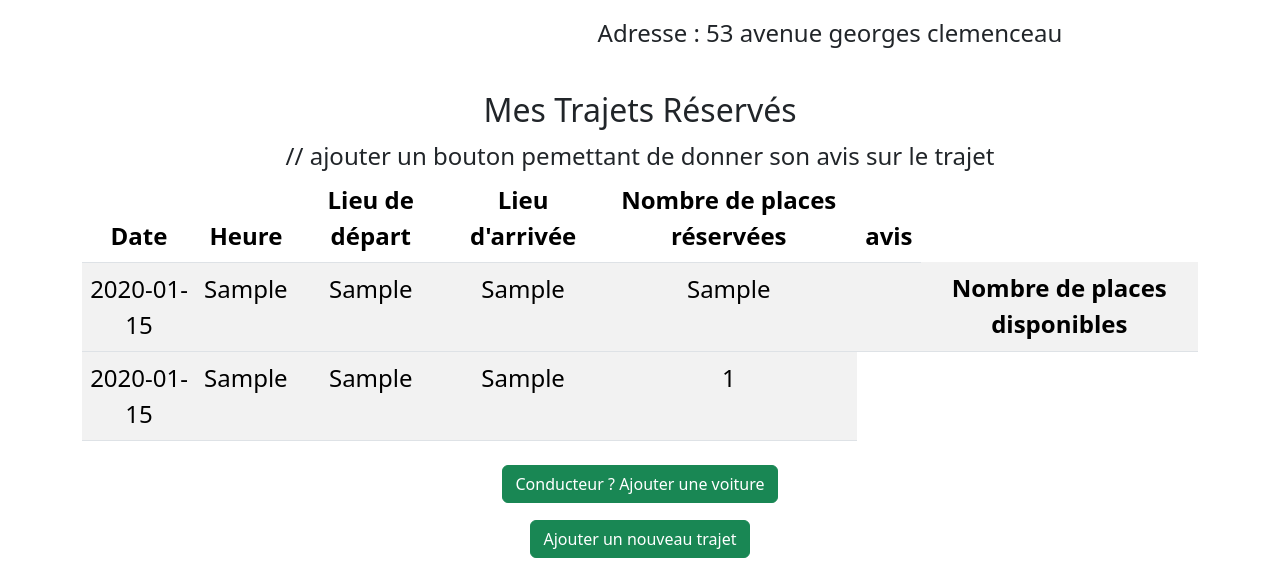
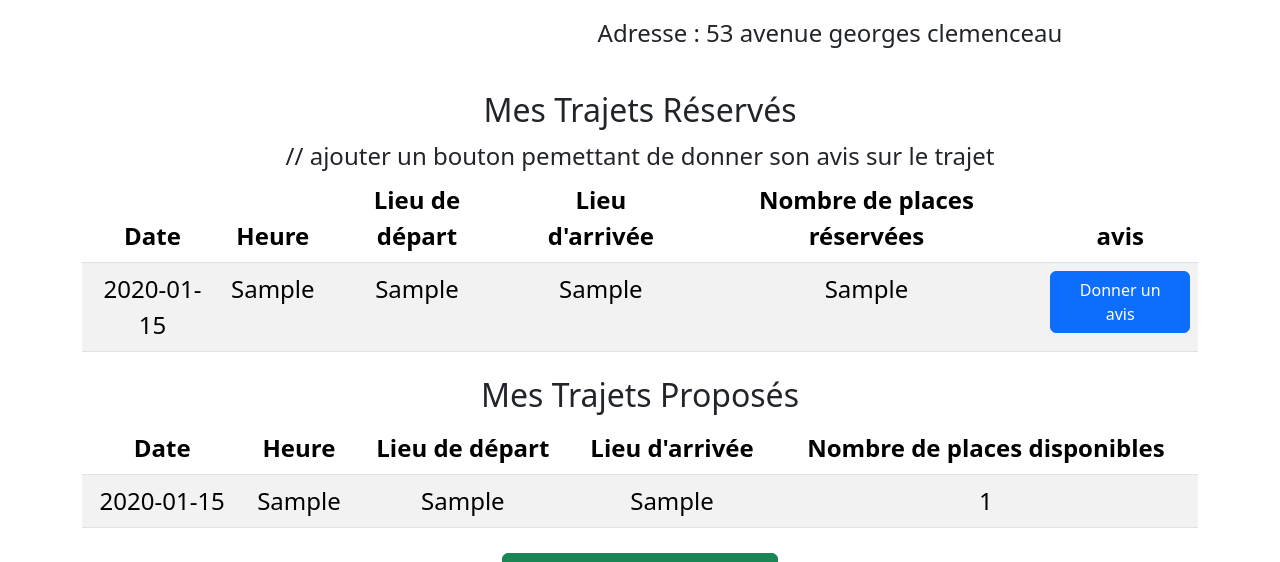
Before and after one commit to TelieP/ECF-EcoRide, a PHP site: page /profil.php in a window 1280 px wide; the page is wider, and only the part inside the window is pictured. Shown: the part 297-859 px from the top of that part. Run offline with PHP 8.4, Linux system fonts and the light colour scheme; a user stored in the database is signed in; tables that the repository leaves empty or names only in its code hold one stand-in row (values such as "Sample post"); data that the repository does not hold is empty; some libraries are stand-ins or nearby versions.

Commit message:
ajout du lien pour rediger un avis dans la page profil.php

```diff
--- a/profil.php
+++ b/profil.php
@@ -71,8 +71,8 @@ include('includes/header.php');
                     echo "<td>" . htmlspecialchars($reservation['lieu_depart']) . "</td>";
                     echo "<td>" . htmlspecialchars($reservation['lieu_arrivee']) . "</td>";
                     echo "<td>" . htmlspecialchars($reservation['places_reserves']) . "</td>";
-                    // Ajouter un lien pour donner un avis sur le trajet
-                    echo "<td><a href='avis.php> Donner un avis</a></td>";
+                    echo "<td><a href='avis.php?Id_covoiturage=" . htmlspecialchars($reservation['Id_covoiturage']) . "' class='btn btn-primary'>Donner un avis</a></td>";
+
 
                     echo "</tr>";
                 }
```
